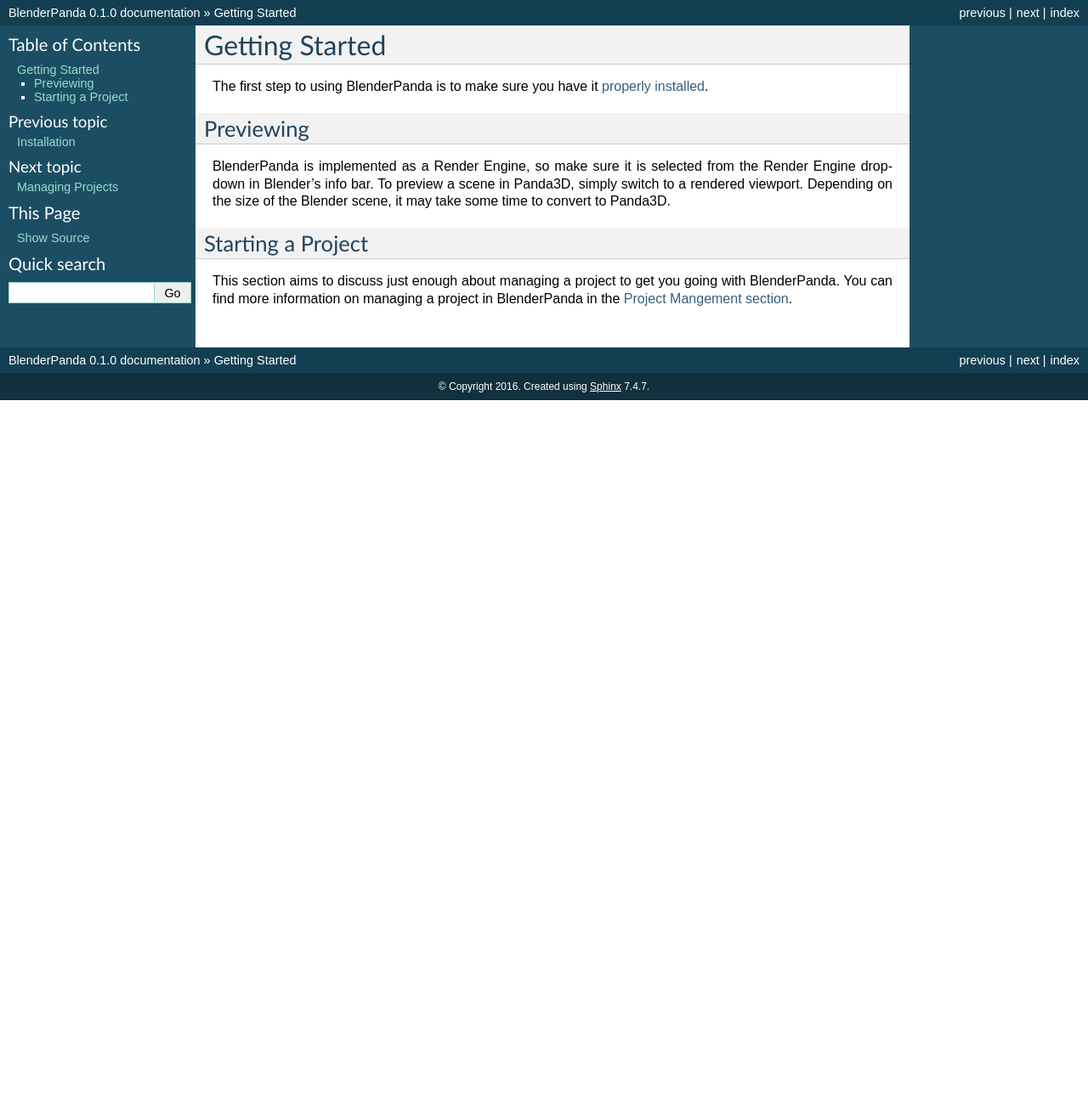
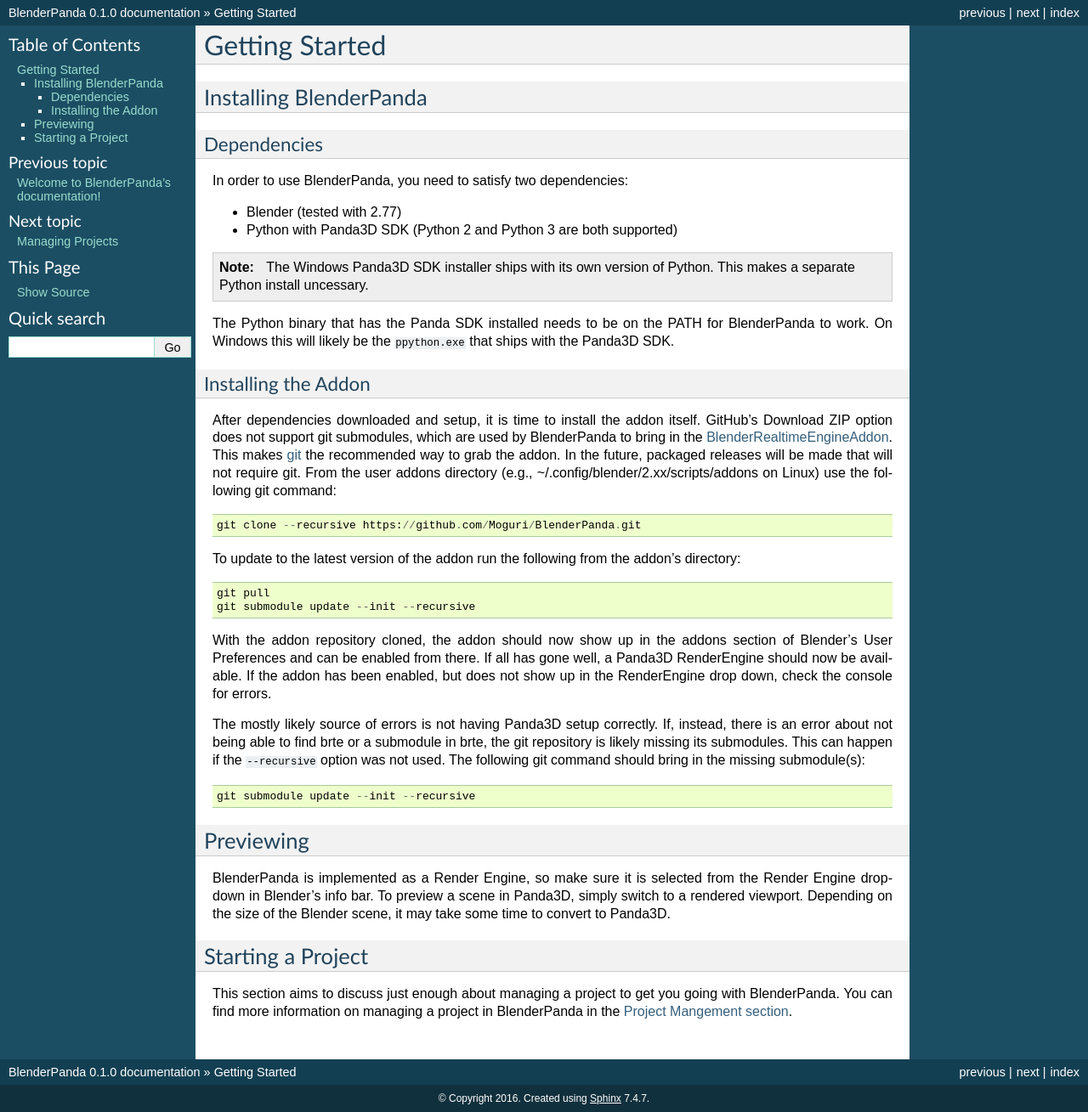
Before and after one commit to Moguri/BlenderPanda, a Sphinx documentation site: the page built from docs/getting_started.rst, in a window 1280 px wide. Shown: the whole page at 85% size. Built offline with Sphinx 7.4.7, drawn with Linux system fonts in a browser that asks for light colours; before the commit the page ends 900 px from its top, so only the background shows below that.

Commit message:
Docs: Update installation instructions
Installation is much simpler now that BlenderPanda uses an external
process for rendering viewport previews.

```diff
--- a/docs/getting_started.rst
+++ b/docs/getting_started.rst
@@ -1,7 +1,50 @@
 Getting Started
 ===============
 
-The first step to using BlenderPanda is to make sure you have it :doc:`properly installed <install>`.
+Installing BlenderPanda
+-----------------------
+
+Dependencies
+^^^^^^^^^^^^
+
+In order to use BlenderPanda, you need to satisfy two dependencies:
+
+* Blender (tested with 2.77)
+* Python with Panda3D SDK (Python 2 and Python 3 are both supported)
+
+.. note::
+    The Windows Panda3D SDK installer ships with its own version of Python.
+    This makes a separate Python install uncessary.
+
+The Python binary that has the Panda SDK installed needs to be on the PATH for BlenderPanda to work.
+On Windows this will likely be the ``ppython.exe`` that ships with the Panda3D SDK.
+
+Installing the Addon
+^^^^^^^^^^^^^^^^^^^^
+
+After dependencies downloaded and setup, it is time to install the addon itself.
+GitHub's Download ZIP option does not support git submodules, which are used by BlenderPanda to bring in the `BlenderRealtimeEngineAddon <https://github.com/Kupoman/BlenderRealtimeEngineAddon>`_.
+This makes `git <https://git-scm.com/>`_ the recommended way to grab the addon.
+In the future, packaged releases will be made that will not require git.
+From the user addons directory (e.g., ~/.config/blender/2.xx/scripts/addons on Linux) use the following git command::
+
+    git clone --recursive https://github.com/Moguri/BlenderPanda.git
+
+To update to the latest version of the addon run the following from the addon's directory::
+
+    git pull
+    git submodule update --init --recursive
+
+With the addon repository cloned, the addon should now show up in the addons section of Blender's User Preferences and can be enabled from there.
+If all has gone well, a Panda3D RenderEngine should now be available.
+If the addon has been enabled, but does not show up in the RenderEngine drop down, check the console for errors.
+
+The mostly likely source of errors is not having Panda3D setup correctly.
+If, instead, there is an error about not being able to find brte or a submodule in brte, the git repository is likely missing its submodules.
+This can happen if the ``--recursive`` option was not used.
+The following git command should bring in the missing submodule(s)::
+
+    git submodule update --init --recursive
 
 Previewing
 ----------
--- a/docs/index.rst
+++ b/docs/index.rst
@@ -11,7 +11,6 @@
 .. toctree::
    :maxdepth: 2
 
-   install
    getting_started
    project_management
 
```
Also changed, not shown: docs/install.rst (deleted, +0 -61 lines).
